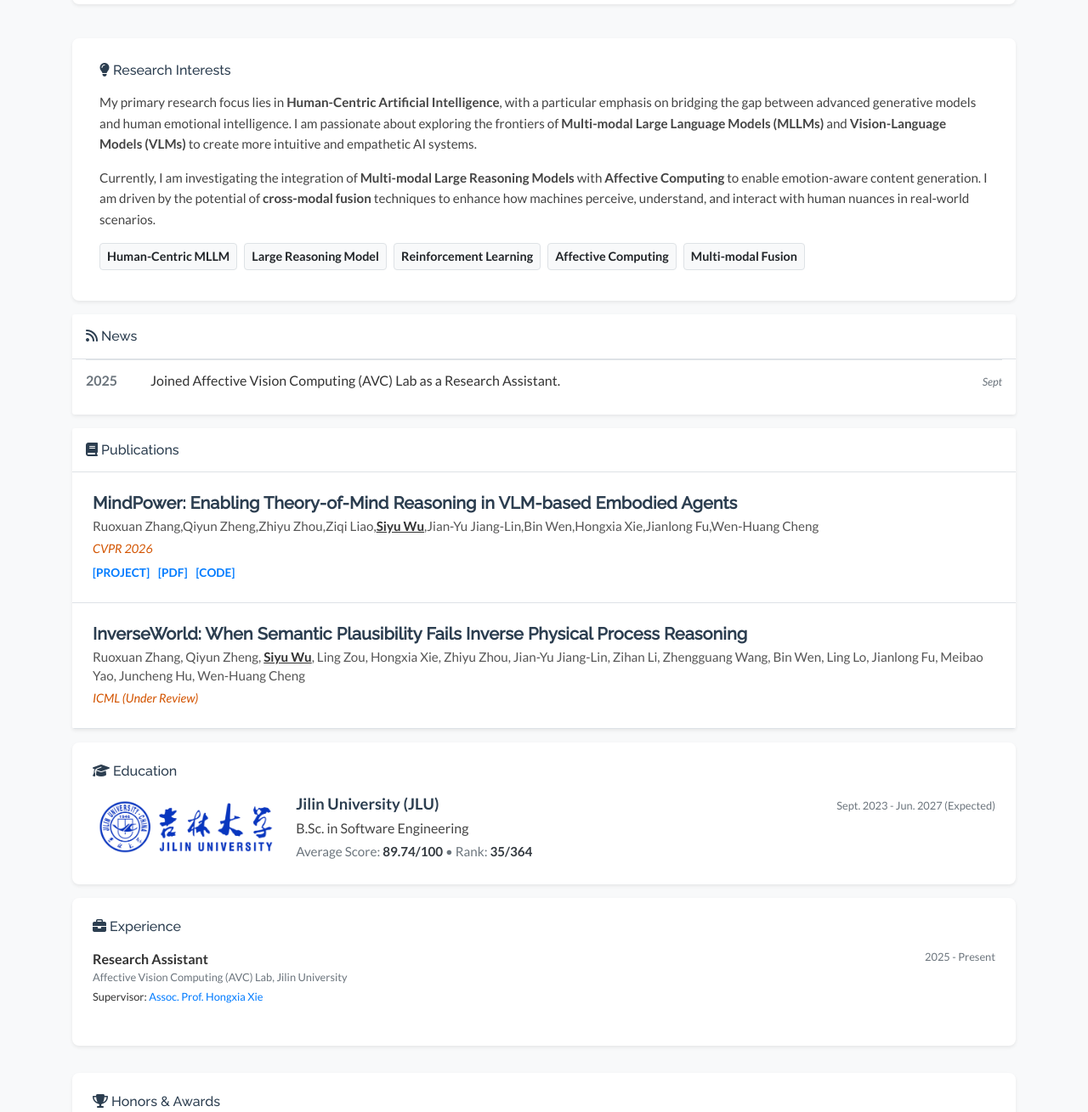
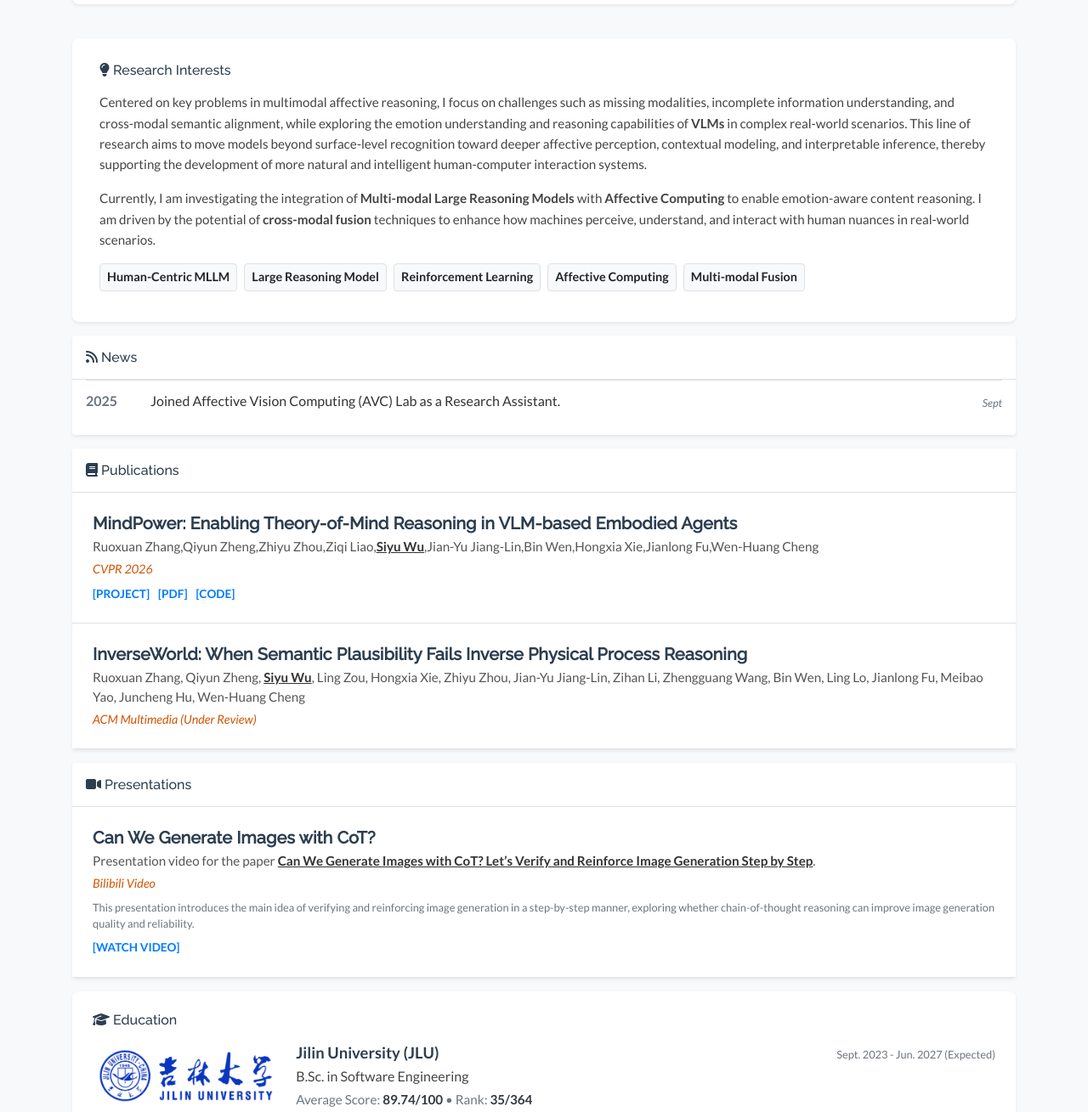
Before and after one commit to fishburger55/fishburger55.github.io, a plain HTML site: page index.html in a window 1280 px wide. Shown: the part 526-1835 px from the top of the page at 85% size. Drawn offline with nearby package versions, Linux system fonts and the light colour scheme; some icons are missing.

Commit message:
Update index.html

```diff
--- a/index.html
+++ b/index.html
@@ -109,6 +109,7 @@
                     <li class="nav-item"><a class="nav-link" href="#news">News</a></li>
                     <li class="nav-item"><a class="nav-link" href="#publications">Publications</a></li>
                     <li class="nav-item"><a class="nav-link" href="#experience">Experience</a></li>
+                    <li class="nav-item"><a class="nav-link" href="#presentations">Presentations</a></li>
                 </ul>
             </div>
         </div>
@@ -173,11 +174,12 @@
                                     <h6 class="mb-3"><i class="fas fa-lightbulb"></i> Research Interests</h6>
                                     <div class="text-profile-bio mb-3">
                                         <p>
-                                            My primary research focus lies in <strong>Human-Centric Artificial Intelligence</strong>, with a particular emphasis on bridging the gap between advanced generative models and human emotional intelligence.
-                                            I am passionate about exploring the frontiers of <strong>Multi-modal Large Language Models (MLLMs)</strong> and <strong>Vision-Language Models (VLMs)</strong> to create more intuitive and empathetic AI systems.
+                                         Centered on key problems in multimodal affective reasoning, I focus on challenges such as missing modalities, incomplete information understanding,
+                                         and cross-modal semantic alignment, while exploring the emotion understanding and reasoning capabilities of <strong>VLMs</strong> in complex real-world scenarios.
+                                         This line of research aims to move models beyond surface-level recognition toward deeper affective perception, contextual modeling, and interpretable inference, thereby supporting the development of more natural and intelligent human-computer interaction systems.
                                         </p>
                                         <p>
-                                            Currently, I am investigating the integration of <strong>Multi-modal Large Reasoning Models</strong> with <strong>Affective Computing</strong> to enable emotion-aware content generation.
+                                            Currently, I am investigating the integration of <strong>Multi-modal Large Reasoning Models</strong> with <strong>Affective Computing</strong> to enable emotion-aware content reasoning.
                                             I am driven by the potential of <strong>cross-modal fusion</strong> techniques to enhance how machines perceive, understand, and interact with human nuances in real-world scenarios.
                                         </p>
                                     </div>
@@ -225,10 +227,30 @@
             <div class="p-4 border-bottom">
                 <h5 class="pub-title">InverseWorld: When Semantic Plausibility Fails Inverse Physical Process Reasoning</h5>
                 <div class="pub-authors">Ruoxuan Zhang, Qiyun Zheng, <span class="author-me">Siyu Wu</span>, Ling Zou, Hongxia Xie, Zhiyu Zhou, Jian-Yu Jiang-Lin, Zihan Li, Zhengguang Wang, Bin Wen, Ling Lo, Jianlong Fu, Meibao Yao, Juncheng Hu, Wen-Huang Cheng</div>
-                <div class="pub-venue"> ICML (Under Review)</div>
+                <div class="pub-venue"> ACM Multimedia (Under Review)</div>
             </div>
 
         </div>
+        <div class="my-3 bg-white shadow-sm rounded-sm card border-0" id="presentations">
+    <h6 class="border-bottom border-gray p-3 mb-0">
+        <i class="fas fa-video"></i> Presentations
+    </h6>
+
+    <div class="p-4 border-bottom">
+        <h5 class="pub-title">Can We Generate Images with CoT?</h5>
+        <div class="pub-authors">
+            Presentation video for the paper <span class="author-me">Can We Generate Images with CoT? Let’s Verify and Reinforce Image Generation Step by Step</span>.
+        </div>
+        <div class="pub-venue">Bilibili Video</div>
+        <p class="small text-muted mt-2 mb-2">
+            This presentation introduces the main idea of verifying and reinforcing image generation in a step-by-step manner,
+            exploring whether chain-of-thought reasoning can improve image generation quality and reliability.
+        </p>
+        <p class="small pb-0 mb-0 lh-125 text-muted abstract-links mt-2">
+            <a href="https://www.bilibili.com/video/BV1XD6fB9EQj/?spm_id_from=333.1387.upload.video_card.click" target="_blank">[Watch Video]</a>
+        </p>
+    </div>
+</div>
 
         <div class="row mt-3" id="experience">
             <div class="col-md-12 mb-3">
```
